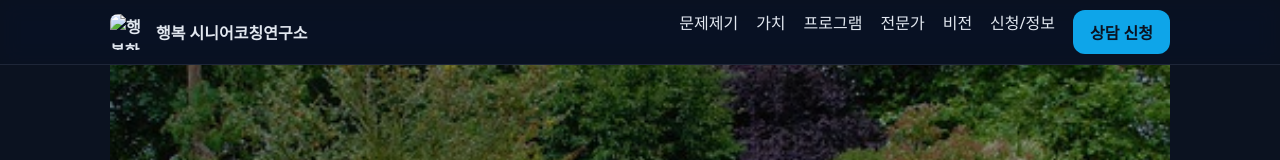
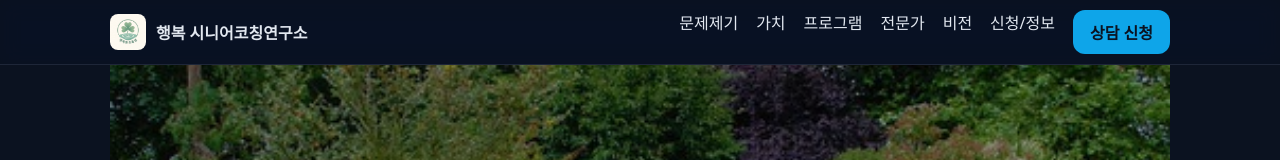
Before and after one commit to sangwonlan/sangwonlan.github.io, a plain HTML site: page index.html in a window 1280 px wide. Shown: the top 160 px of the page. Drawn offline with Linux system fonts and the light colour scheme.

Commit message:
Update index.html

```diff
--- a/index.html
+++ b/index.html
@@ -94,7 +94,7 @@
   <header>
     <div class="container nav">
       <a class="brand" href="#top">
-        <img class="brand__logo" src="assets/logo.png" alt="행복한 초록샘 로고" />
+        <img class="brand__logo" src="행복한 초록샘 로고.png" alt="행복한 초록샘 로고" />
         <span>행복 시니어코칭연구소</span>
       </a>
       <nav class="nav__links" aria-label="주요 메뉴">
```
